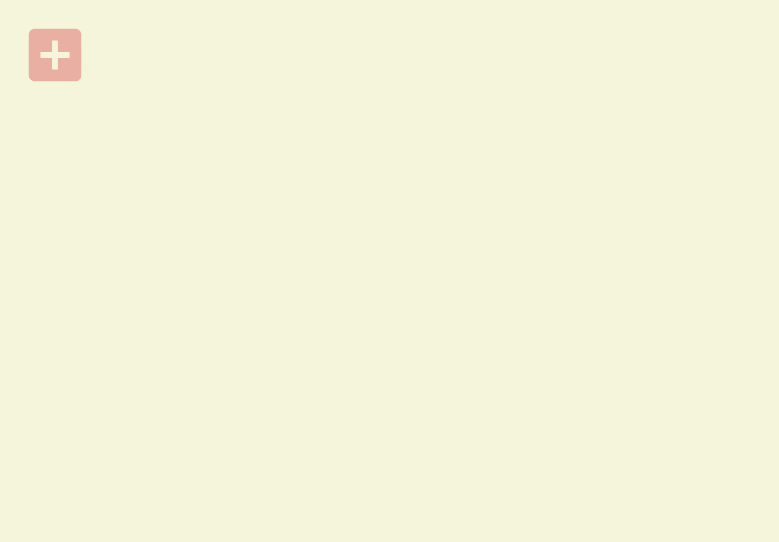
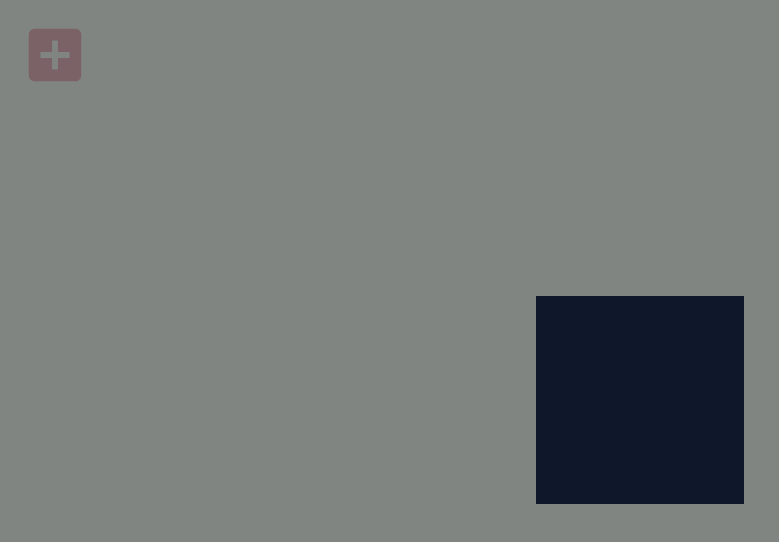
Before and after one commit to Rimpy99/next-todo, a Next.js app: page / in a window 1280 px wide. Both pictures are taken after a click on the icon 55 px from the left and 55 px from the top of the page. Shown: the top 542 px of the page, without its empty margins (0-779 px from the left). Built offline with nearby package versions, Linux system fonts and the light colour scheme.

Commit message:
Header,  Modal,  ModalForm components created + added keydown addEventListener to Modal component

```diff
--- a/app/Header.tsx
+++ b/app/Header.tsx
@@ -1,10 +1,21 @@
+'use client'
+
 import { MdAddBox } from 'react-icons/md';
 
-export default function Header(){
+type Props = {
+    setIsModalOpen: React.Dispatch<React.SetStateAction<any>>,
+}
+
+export default function Header({setIsModalOpen}: Props){
 
     return(
         <>
-            <MdAddBox color='#E9AFA3' size='70' className='my-5 mx-5 cursor-pointer'/>
+            <MdAddBox
+                color='#E9AFA3'
+                size='70'
+                className='my-5 mx-5 cursor-pointer'
+                onClick={() => setIsModalOpen(true)}
+            />
         </>
     )
 }
--- /dev/null
+++ b/app/Modal.tsx
@@ -0,0 +1,28 @@
+import { useEffect } from 'react';
+
+import ModalForm from './ModalForm'
+
+type Props = {
+    setIsModalOpen: React.Dispatch<React.SetStateAction<any>>,
+}
+
+export default function Modal({setIsModalOpen}: Props){
+
+    useEffect(() => {
+        document.addEventListener('keydown', (key) => {
+            key.key === 'Escape' && setIsModalOpen(false)
+        })
+    })
+
+    return(
+        <>
+            <div
+                className="w-full h-full absolute top-0 left-0 bg-slate-900 opacity-50"
+                onClick={() => setIsModalOpen(false)}
+            />
+            <div className="w-52 h-52 absolute inset-2/4 bg-slate-900 translate-y-[-50%] translate-x-[-50%]">
+                <ModalForm />
+            </div>
+        </>
+    )
+}
--- /dev/null
+++ b/app/ModalForm.tsx
@@ -0,0 +1,9 @@
+
+export default function ModalForm(){
+
+    return(
+        <form action="">
+
+        </form>
+    )
+}
--- a/app/layout.tsx
+++ b/app/layout.tsx
@@ -1,6 +1,4 @@
 import './globals.css'
-
-import Header from './Header';
 
 export default function RootLayout({
   children,
@@ -15,7 +13,6 @@ export default function RootLayout({
       */}
       <head />
       <body>
-        <Header />
         {children}
       </body>
     </html>
--- a/app/page.tsx
+++ b/app/page.tsx
@@ -1,11 +1,19 @@
-import Image from 'next/image'
-import styles from './page.module.css'
+'use client'
+
+import { useState } from 'react';
+import styles from './page.module.css';
+
+import Header from './Header';
+import Modal from './Modal';
+
 
 export default function Home() {
+  const [isModalOpen, setIsModalOpen] = useState<boolean>(false);
 
   return (
     <>
-
+      <Header setIsModalOpen={setIsModalOpen}/>
+      {isModalOpen && <Modal setIsModalOpen={setIsModalOpen}/>}
     </>
   )
 }
```
